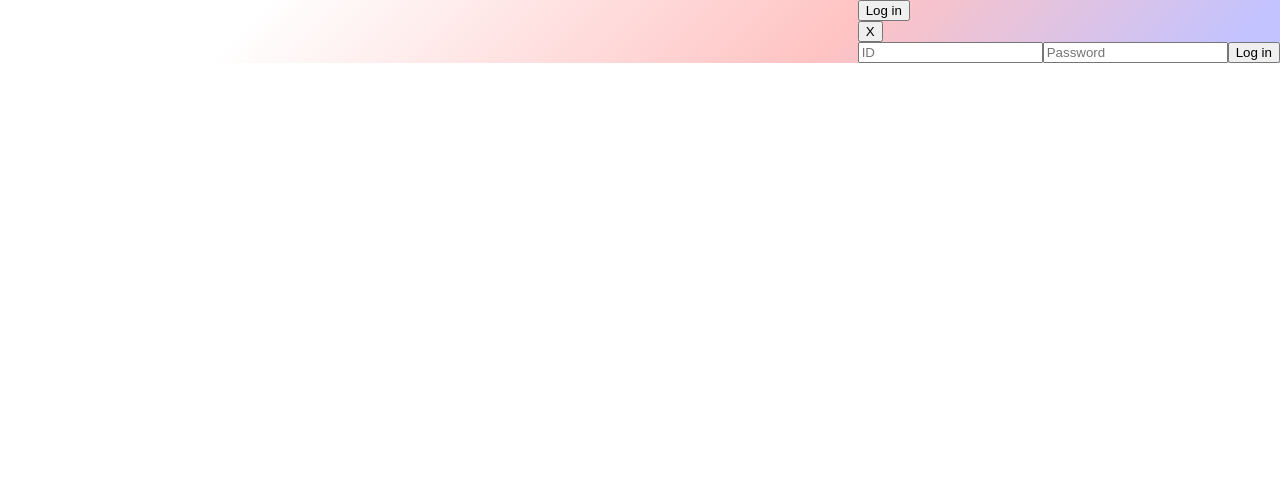
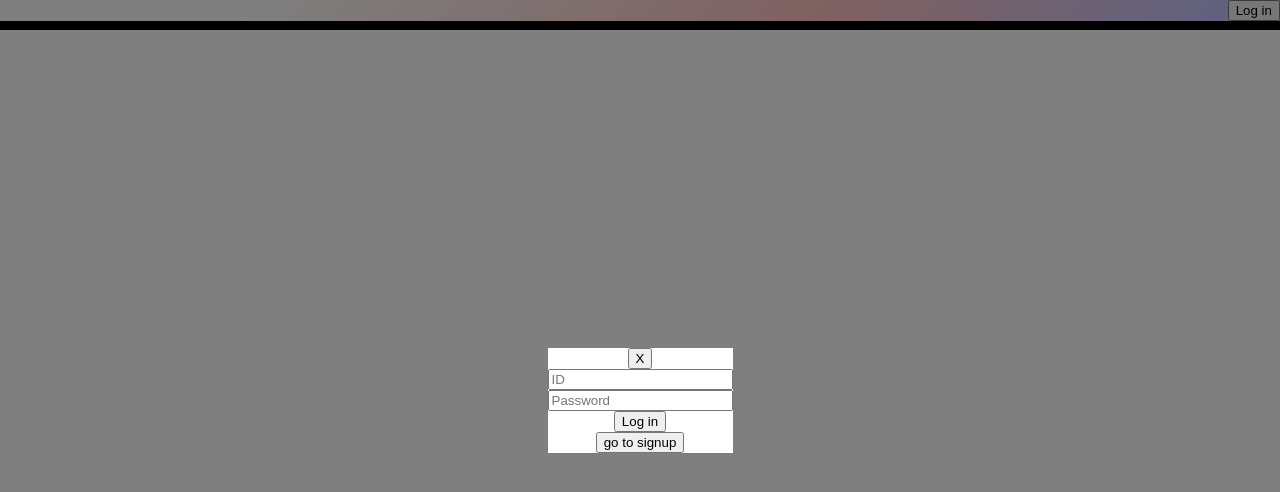
Before and after one commit to good-jinu/trip, a Vue app in the folder client/: page /edit in a window 1280 px wide. Both pictures are taken after a click on the button "Log in". Shown: the top 492 px of the page. Built offline with nearby package versions, Linux system fonts and the light colour scheme.

Commit message:
Updates on login

```diff
--- a/client/src/App.vue
+++ b/client/src/App.vue
@@ -11,11 +11,36 @@
 
 <script>
 import TopBar from './components/TopBar.vue';
-
+import { getCookie } from '@/jslib/cookieIO.js';
+import axios from 'axios';
 
 export default {
 	components: {
 		TopBar
+	},
+
+	beforeMount() {
+		var seToken=getCookie('sessionToken');
+		if(seToken) {
+			axios.get('/isOnline_process', {
+				header: {
+					'Authorization': seToken
+				}
+			})
+			.then((res)=> {
+				if(res.status===200) {
+					console.log(res.data);
+					this.$store.dispatch('setUser',{
+						isLogin: true,
+						isAdmin: res.data.authority_level>1,
+						name: res.data.name
+					})
+				}
+			})
+			.catch((err) => {
+				console.error(err);
+			});
+		}
 	}
 }
 </script>
@@ -23,6 +48,7 @@ export default {
 <style>
 html, body {
 	width: 100vw;
+	min-height: 100vh;
 	margin: 0;
 }
 
--- a/client/src/components/Top/MenuBox.vue
+++ b/client/src/components/Top/MenuBox.vue
@@ -1,42 +1,47 @@
 <template>
 	<div class="menubox" v-if="this.$store.getters.getUserInfo.isLogin">
-		<button>Log out</button>
+		<router-link to="/edit" v-if="this.$store.getters.getUserInfo.isAdmin">
+			<button>Edit</button>
+		</router-link>
+		<button @click="handleLogout">Log out</button>
 	</div>
 	<div class="menubox" v-else>
 		<button @click="turnOnModal=true">Log in</button>
 		<div class="modal-container" v-show="turnOnModal">
 			<div class="modal-window" v-if="LoginToSignup">
 				<button @click="turnOnModal=false">X</button>
-				<form>
+				<form @submit.prevent="handleSignup">
 					<input type="text" name="id" placeholder="ID"/>
 					<input type="password" name="pw" placeholder="Password"/>
 					<input type="password" name="repw" placeholder="Password again"/>
 					<input type="text" name="username" placeholder="name"/>
 					<input type="submit" value="Sign up"/>
 				</form>
+				<button @click="LoginToSignup=false">back to login </button>
 			</div>
 			<div class="modal-window" v-else>
 				<button @click="turnOnModal=false">X</button>
-				<form>
+				<form @submit.prevent="handleLogin">
 					<input type="text" name="id" placeholder="ID"/>
 					<input type="password" name="pw" placeholder="Password"/>
 					<input type="submit" value="Log in"/>
 				</form>
+				<button @click="LoginToSignup=true">go to signup</button>
 			</div>
 		</div>
 	</div>
 </template>
 
 <script>
+import axios from 'axios';
+import { setCookie, deleteCookie } from '@/jslib/cookieIO';
+
 export default {
 	data() {
 		return {
 			turnOnModal: false,
 			LoginToSignup: false
 		};
-	},
-	created() {
-		console.log(this);
 	},
 
 	methods: {
@@ -47,7 +52,7 @@ export default {
 			} else if(event.target.pw.value !== event.target.repw.value) {
 				window.alert('Password is not corresponding with repeated one');
 			} else {
-				this.$axios.post('/signup_process',
+				axios.post('/signup_process',
 				{
 					id: event.target.id.value,
 					password: event.target.pw.value,
@@ -72,21 +77,22 @@ export default {
 			if(event.target.id.value.length<4 || event.target.pw.value.length<4) {
 				window.alert('id and password length should be more than 4');
 			} else {
-				this.$axios.post('login_process',
+				axios.post('/login_process',
 				{
 					id: event.target.id.value,
 					password: event.target.pw.value
 				})
 				.then((res) => {
 					if(res.status === 200) {
+						console.log(res.data);
 						this.$store.dispatch('setUser', {
-							user: {
-								isLogin: true,
-								isAdmin: false,
-								name: res.data.name
-							}
+							isLogin: true,
+							isAdmin: res.data.authority_level>1,
+							name: res.data.name
 						});
+						setCookie("sessionToken", res.data.sessionToken);
 						window.alert('welcom, '+res.data.name);
+						this.turnOnModal = false;
 					} else {
 						window.alert('Wrong id or password!');
 					}
@@ -99,13 +105,43 @@ export default {
 		},
 		handleLogout: function () {
 			this.$store.dispatch('setUser', {
-				user: {
-					isLogin: false,
-					isAdmin: false,
-					name: ''
-				}
+				isLogin: false,
+				isAdmin: false,
+				name: ''
 			});
+			deleteCookie("sessionToken");
 		}
 	}
 };
 </script>
+
+<style>
+.modal-container {
+	position: fixed;
+	Top: 0;
+	left: 0;
+	background-color: rgba(0, 0, 0, 0.5);
+	width: 100%;
+	height: 100%;
+	display: flex;
+	flex-direction: column;
+	justify-content: center;
+	align-items: center;
+}
+
+.modal-window {
+	position: fixed;
+	background-color: white;
+	display: flex;
+	flex-direction: column;
+	justify-content: center;
+	align-items: center;
+}
+
+.modal-window > form {
+	display: flex;
+	flex-direction: column;
+	justify-content: center;
+	align-items: center;
+}
+</style>
--- a/client/src/main.js
+++ b/client/src/main.js
@@ -2,9 +2,6 @@ import Vue from 'vue'
 import App from './App.vue'
 import { router } from './routes/index.js';
 import { store } from './store/index.js';
-import axios from 'axios';
-
-Vue.prototype.$axios = axios;
 
 Vue.config.productionTip = false
 
```
Also changed, not shown: 1 other file (tests, documents, lock files or other folders).
